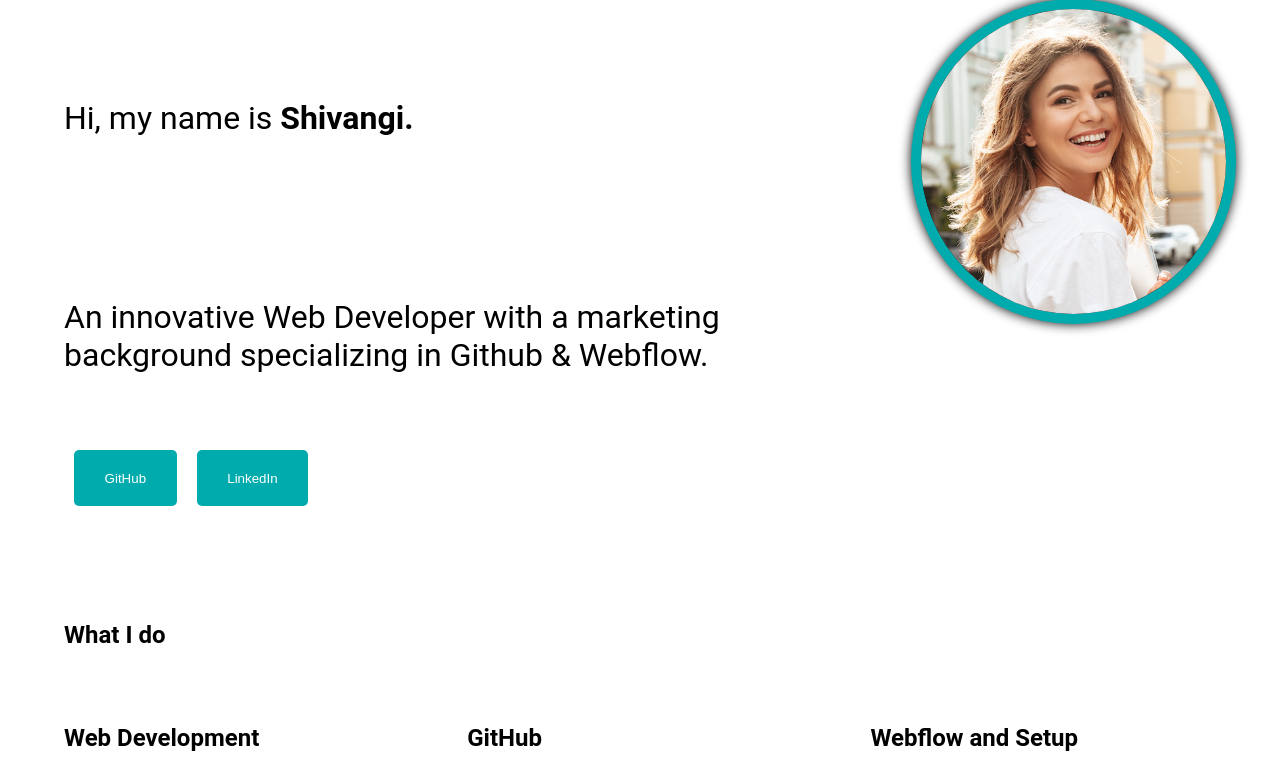
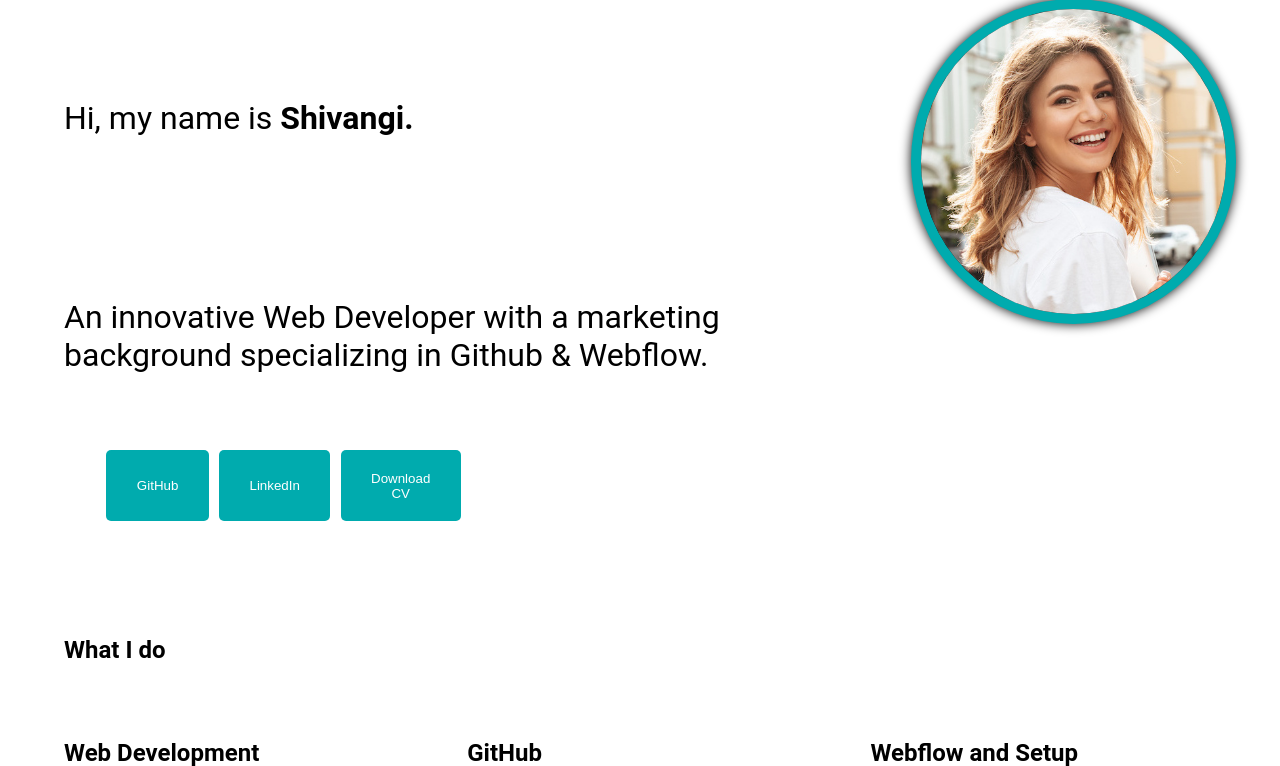
Before and after one commit to Shivangitechis/Portfolio, a PHP site: page / in a window 1280 px wide. Shown: the part 194-960 px from the top of the page. Run offline with PHP 8.4, Linux system fonts and the light colour scheme.

Commit message:
added correction

```diff
--- a/index.html
+++ b/index.html
@@ -30,6 +30,7 @@
         <div class="social-button">
           <button>GitHub</button>
           <button>LinkedIn</button>
+          <button>Download CV</button>
         </div>
       </div>
       <div class="right">
@@ -93,7 +94,7 @@
             alt="redux"
           />
           <img src="img/django-logo.png" alt="django-logo" />
-          <img src="/assets/img/express-logo.png" alt="express-logo" />
+          <img src="img/express-logo.png" alt="express-logo" />
           <img
             src="img/1280px-Amazon_Web_Services_Logo 1.png"
             alt="aws"
--- a/style.css
+++ b/style.css
@@ -75,6 +75,8 @@ main .left .social-button {
   display: flex;
   width: 30%;
   justify-content: space-around;
+  margin-left: 5%;
+  gap: 4%;
 
 }
 
```
